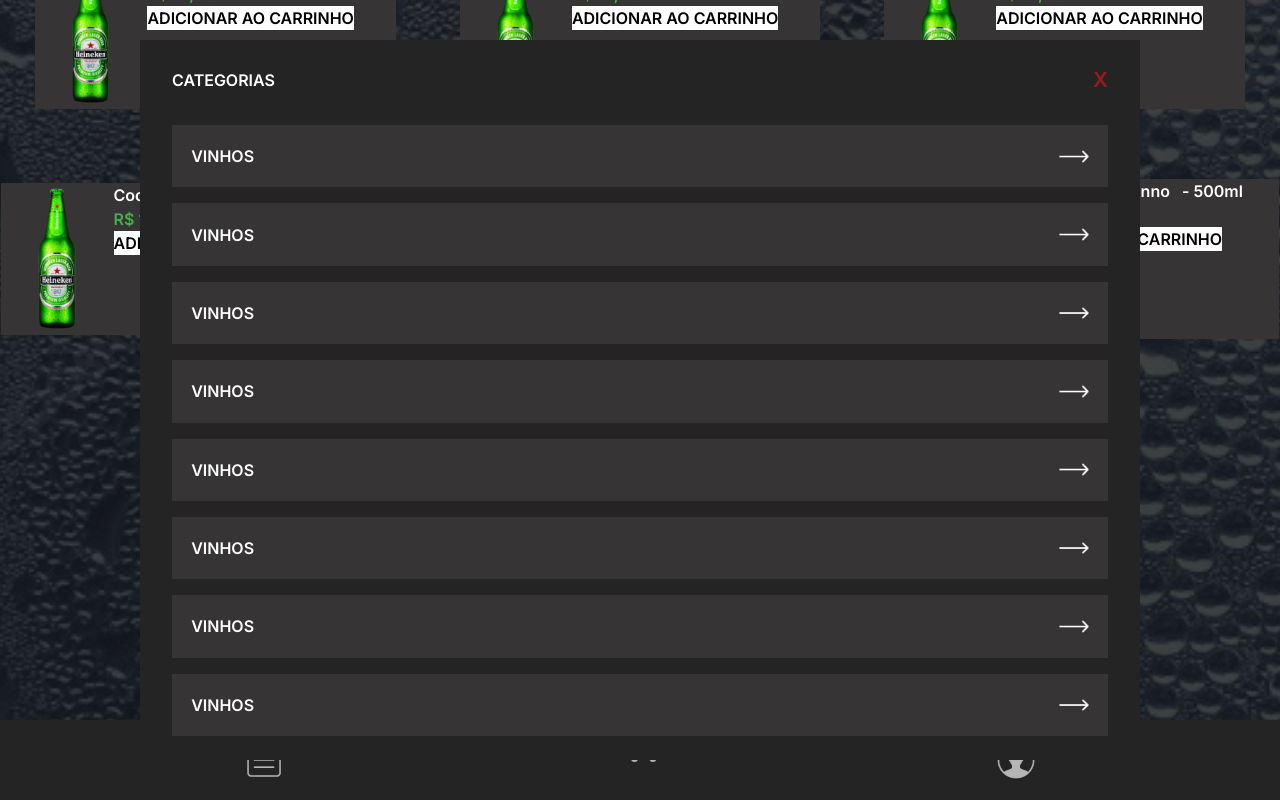
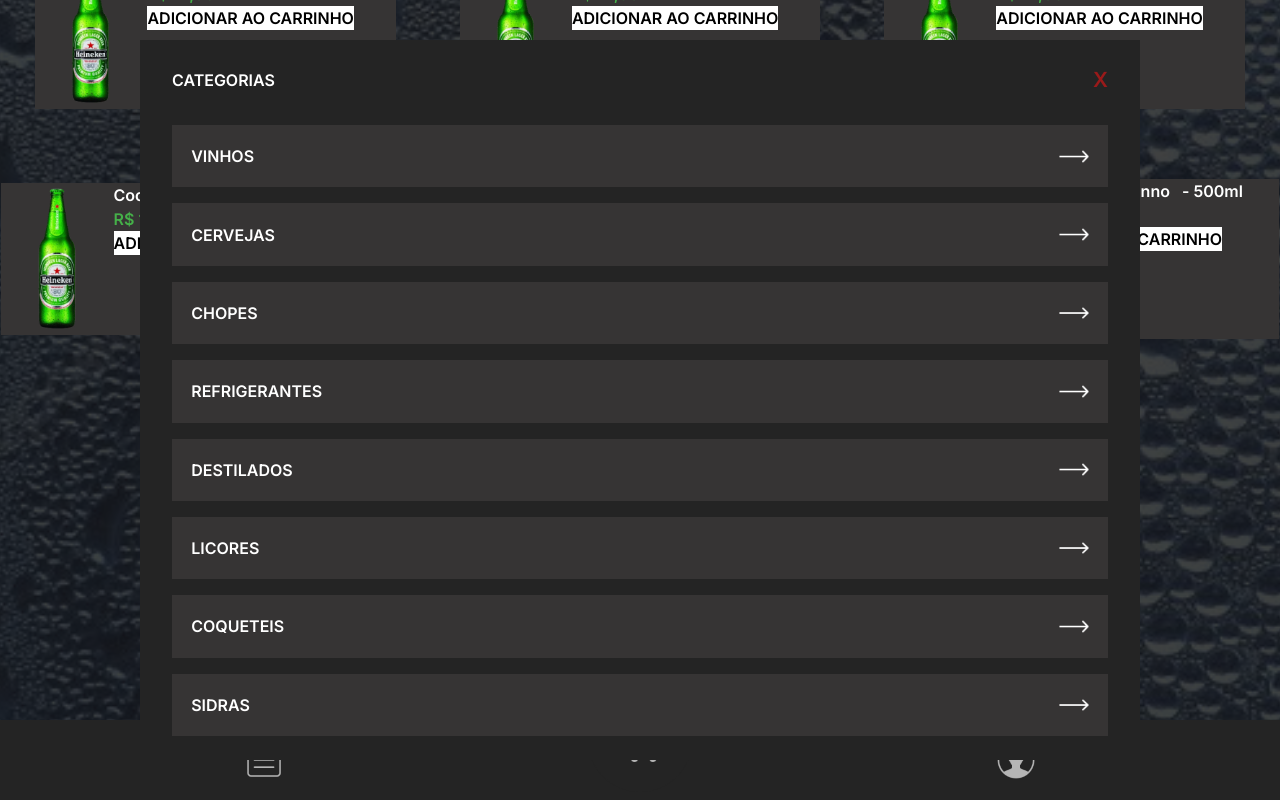
Before and after one commit to alisonnRB/catche-beer, a Next.js app: page / in a window 1280 px wide. Both pictures are taken after a click on the picture 264 px from the left and 1729 px from the top of the page. Shown: the part 970-1770 px from the top of the page. Built offline with nearby package versions, Linux system fonts and the light colour scheme.

Commit message:
routes as created

```diff
--- /dev/null
+++ b/src/app/categoria/[tipo]/page.jsx
@@ -0,0 +1,44 @@
+import Header from "@/components/header";
+import Capa from "@/components/capa";
+import Menu from "@/components/footerMenu";
+import CardDrink from "@/components/cardDrink";
+import drinks from "@/script/drinks";
+
+
+export default function Category({ params }) {
+
+    const DrinkType = () => {
+        const list = [];
+
+        for (let i = 0; i < drinks[params.tipo].length; i++) {
+            let drink = drinks[params.tipo][i];
+            let item = <CardDrink
+                key={drink.nome}
+                name={drink.nome}
+                ml={drink.ml}
+                src={drink.src}
+                price={drink.price}
+            />
+
+            list.push(item);
+        }
+
+        return list;
+    };
+
+    return (
+        <main className="relative z-10 self-center">
+            <Header />
+            <Capa />
+            <div className="w-full flex flex-col mt-[8em]">
+                <h1 className="text-white font-semibold text-[2.5em] self-center my-28">{(params.tipo).toUpperCase()}</h1>
+
+                <div className="w-[100%] flex justify-center items-center flex-wrap self-center gap-[5vw]">
+                    {DrinkType()}
+                </div>
+
+            </div>
+            <Menu />
+        </main>
+    );
+}
--- a/src/components/categories.jsx
+++ b/src/components/categories.jsx
@@ -23,7 +23,7 @@ export default function Categories() {
                 <div className="bg-subMotion h-[90%] w-[80%] max-h-[800px] max-w-[1000px] flex flex-col justify-between py-[1.5em]">
                     <span className="flex justify-between items-center px-[2em]">
                         <h6 className="text-white font-semibold">CATEGORIAS</h6>
-                        <h6 className="text-redCustom font-semibold text-[1.3em] cursor-pointer">X</h6>
+                        <h6 className="text-redCustom font-semibold text-[1.3em] cursor-pointer" onClick={() => { setOpen(false) }}>X</h6>
                     </span>
 
                     <div className="flex flex-col gap-4 px-[2em]">
@@ -38,8 +38,8 @@ export default function Categories() {
                             />
                         </Link>
 
-                        <Link href={'/categoria/vinhos'} className="bg-motion text-white font-semibold p-[1.2em] flex justify-between items-center">
-                            VINHOS
+                        <Link href={'/categoria/cervejas'} className="bg-motion text-white font-semibold p-[1.2em] flex justify-between items-center">
+                            CERVEJAS
 
                             <Image
                                 src={arrow}
@@ -48,8 +48,8 @@ export default function Categories() {
                             />
                         </Link>
 
-                        <Link href={'/categoria/vinhos'} className="bg-motion text-white font-semibold p-[1.2em] flex justify-between items-center">
-                            VINHOS
+                        <Link href={'/categoria/chopes'} className="bg-motion text-white font-semibold p-[1.2em] flex justify-between items-center">
+                            CHOPES
 
                             <Image
                                 src={arrow}
@@ -58,8 +58,8 @@ export default function Categories() {
                             />
                         </Link>
 
-                        <Link href={'/categoria/vinhos'} className="bg-motion text-white font-semibold p-[1.2em] flex justify-between items-center">
-                            VINHOS
+                        <Link href={'/categoria/refrigerantes'} className="bg-motion text-white font-semibold p-[1.2em] flex justify-between items-center">
+                            REFRIGERANTES
 
                             <Image
                                 src={arrow}
@@ -68,8 +68,8 @@ export default function Categories() {
                             />
                         </Link>
 
-                        <Link href={'/categoria/vinhos'} className="bg-motion text-white font-semibold p-[1.2em] flex justify-between items-center">
-                            VINHOS
+                        <Link href={'/categoria/destilados'} className="bg-motion text-white font-semibold p-[1.2em] flex justify-between items-center">
+                            DESTILADOS
 
                             <Image
                                 src={arrow}
@@ -78,8 +78,8 @@ export default function Categories() {
                             />
                         </Link>
 
-                        <Link href={'/categoria/vinhos'} className="bg-motion text-white font-semibold p-[1.2em] flex justify-between items-center">
-                            VINHOS
+                        <Link href={'/categoria/licores'} className="bg-motion text-white font-semibold p-[1.2em] flex justify-between items-center">
+                            LICORES
 
                             <Image
                                 src={arrow}
@@ -88,8 +88,8 @@ export default function Categories() {
                             />
                         </Link>
 
-                        <Link href={'/categoria/vinhos'} className="bg-motion text-white font-semibold p-[1.2em] flex justify-between items-center">
-                            VINHOS
+                        <Link href={'/categoria/coqueteis'} className="bg-motion text-white font-semibold p-[1.2em] flex justify-between items-center">
+                            COQUETEIS
 
                             <Image
                                 src={arrow}
@@ -98,8 +98,8 @@ export default function Categories() {
                             />
                         </Link>
 
-                        <Link href={'/categoria/vinhos'} className="bg-motion text-white font-semibold p-[1.2em] flex justify-between items-center">
-                            VINHOS
+                        <Link href={'/categoria/sidras'} className="bg-motion text-white font-semibold p-[1.2em] flex justify-between items-center">
+                            SIDRAS
 
                             <Image
                                 src={arrow}
--- a/src/script/drinks.js
+++ b/src/script/drinks.js
@@ -79,7 +79,7 @@ const drinks = {
         { nome: "Sidra de Framboesa", ml: "500ml", src: heinikenImg, price : "14,00" },
         { nome: "Sidra de Mirtilo", ml: "500ml", src: heinikenImg, price : "14,00" },
         { nome: "Sidra de Ameixa", ml: "500ml", src: heinikenImg, price : "14,00" },
-        { nome: "Sidra de Uva", ml: "500ml", src: "/assets/heiniken.png.jpg", price : "14,00" }
+        { nome: "Sidra de Uva", ml: "500ml", src: heinikenImg, price : "14,00" }
     ]
 };
 
```
